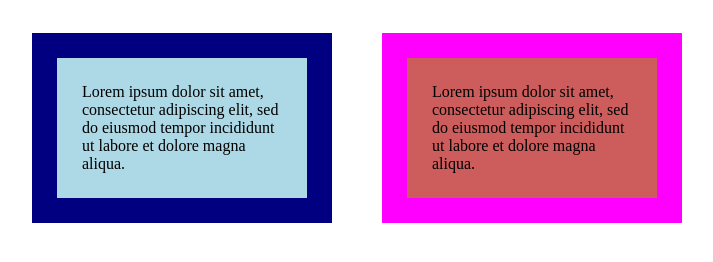
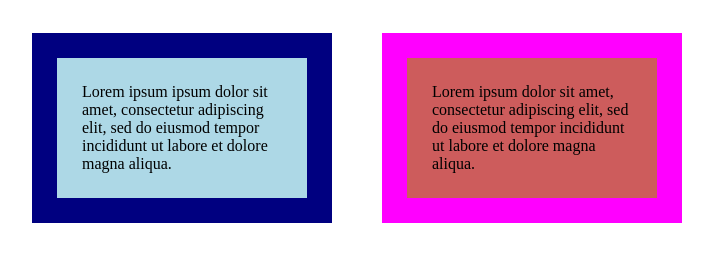
Before and after one commit to aadadurov/Interview23, a plain HTML site: page HTML+CSS/index.html in a window 1280 px wide. Shown: the whole page, without its empty margins (1-714 px from the left). Drawn offline with Linux system fonts and the light colour scheme.

Commit message:
Update index.html

```diff
--- a/HTML+CSS/index.html
+++ b/HTML+CSS/index.html
@@ -5,7 +5,7 @@
 </head>
 <body>
     <div id="div1">
-        Lorem ipsum dolor sit amet, consectetur adipiscing elit, sed do eiusmod tempor incididunt ut labore et dolore magna aliqua.
+        Lorem ipsum ipsum dolor sit amet, consectetur adipiscing elit, sed do eiusmod tempor incididunt ut labore et dolore magna aliqua.
     </div>
     <div id="div2">
         Lorem ipsum dolor sit amet, consectetur adipiscing elit, sed do eiusmod tempor incididunt ut labore et dolore magna aliqua.
```
